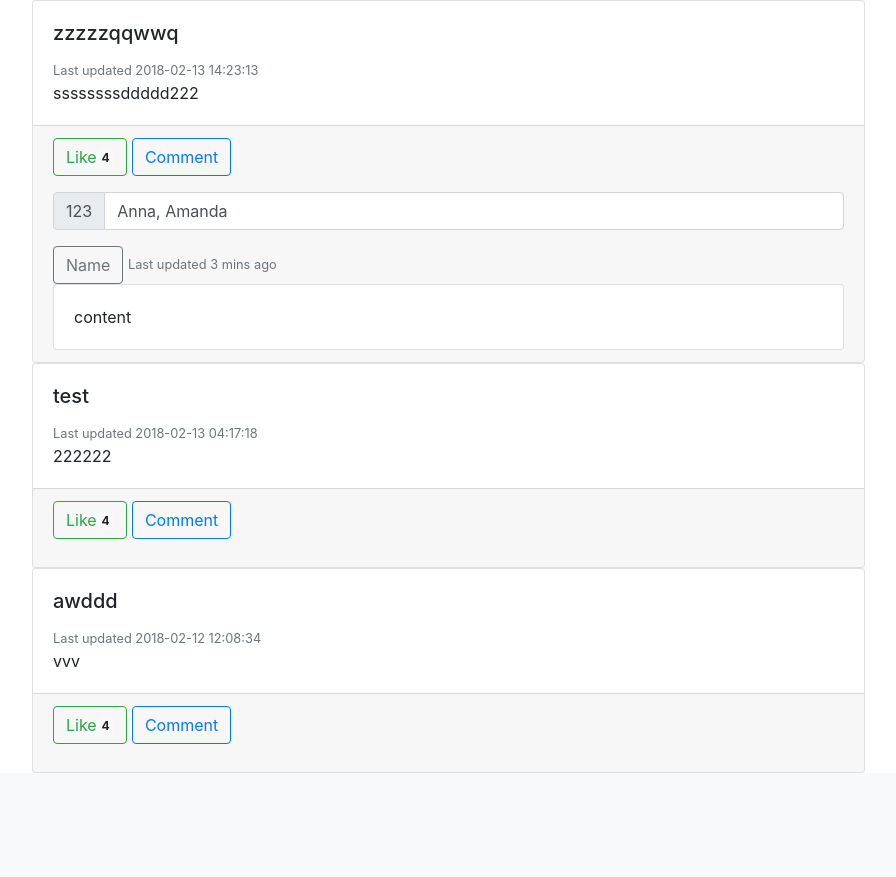
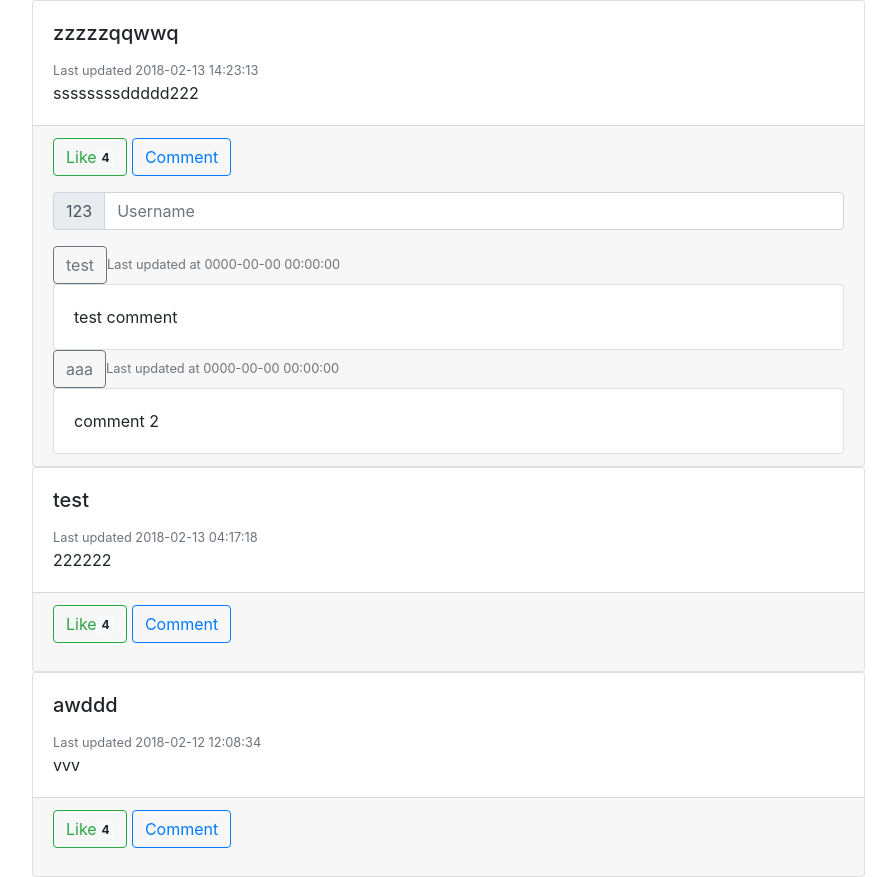
Before and after one commit to ms0683436/php_blog, a PHP site: page /index.php in a window 1280 px wide, after a click on "Comment". Shown: the part 56-933 px from the top of the page, without its empty margins (53-949 px from the left). Before the commit the page ends 829 px from the top, so only its background shows below. Run offline with PHP 8.4, Linux system fonts and the light colour scheme; data comes from the database, SQL or seed files in the repository; both versions use the stored data as it was after the commit; some libraries are stand-ins or nearby versions.

Commit message:
add show comment function

```diff
--- /dev/null
+++ b/controller/commentController.php
@@ -0,0 +1,11 @@
+<?php
+require "../connecter.php";
+
+$mode = $_REQUEST['mode'];
+$post_id = $_REQUEST['post_id'];
+if ($mode == "showAllComment") {
+	$sql = "SELECT users.id, users.name, comment.comment, comment.update_at FROM users JOIN comment ON users.id = comment.user_id WHERE comment.post_id = ".$post_id;
+	if($result = $conn->query($sql)){
+		echo json_encode($result->fetch_all());
+	}
+}
--- a/partials/_PostCard.php
+++ b/partials/_PostCard.php
@@ -1,21 +1,38 @@
-<script>	//#todo   user ajax to search comment
-	$(document).ready(function(){
-		document.getElementById("comment").onclick = function() {showHint('a')};
-	});
-function showHint(str) {
-    if (str.length == 0) {
-        document.getElementById("txtHint").innerHTML = "";
-        return;
-    } else {
-        var xmlhttp = new XMLHttpRequest();
-        xmlhttp.onreadystatechange = function() {
-            if (this.readyState == 4 && this.status == 200) {
-                document.getElementById("txtHint").value = this.responseText;
-            }
-        };
-        xmlhttp.open("GET", "partials/test.php?q=" + str, true);
-        xmlhttp.send();
-    }
+<script>	//user ajax to search comment
+function showComment(post_id) {	//issue second click should not call this function
+	console.log(post_id)
+    var xmlhttp = new XMLHttpRequest();
+    var data = "mode=showAllComment&post_id=" + post_id;
+    xmlhttp.onreadystatechange = function() {
+        if (this.readyState == 4 && this.status == 200) {
+        	var returnData = JSON.parse(this.responseText);
+        	returnData.forEach(function(element) {
+
+		  		//console.log(element);
+		  		var pobj = document.getElementById('comment');
+		  		var node = document.createElement("a");
+		  		node.className = 'btn btn-outline-secondary';
+		  		node.innerHTML = element[1];
+		  		var route = "posts.php?current_user_page_id=" + element[0];
+		  		node.setAttribute("href", route);
+		  		pobj.appendChild(node);
+
+		  		var updateTime = document.createElement("small");
+		  		updateTime.className = 'text-muted';
+		  		updateTime.innerHTML = 'Last updated at ' + element[3];
+				pobj.appendChild(updateTime);
+
+				var content = document.createElement("div");
+		  		content.className = 'card card-body';
+		  		content.innerHTML = element[2];
+	    		pobj.appendChild(content);
+
+			});
+        }
+    };
+    xmlhttp.open("POST", "controller/commentController.php", true);
+    xmlhttp.setRequestHeader("Content-type", "application/x-www-form-urlencoded");	//post must add this
+    xmlhttp.send(data);
 }
 </script>
 <?php
@@ -33,7 +50,7 @@ if($result = $conn->query($sql)){
 			  		<button type='button' class='btn btn-outline-success' data-toggle='button' aria-pressed='true' autocomplete='off'>
 					  Like<span class='badge badge-light'>4</span>
 					</button>
-				  	<button class='btn btn-outline-primary' id='comment' type='button' data-toggle='collapse' data-target='#$row[0]' aria-expanded='false' aria-controls='collapseExample'>
+				  	<button onclick='showComment($row[0])' type='button' class='btn btn-outline-primary' data-toggle='collapse' data-target='#$row[0]' aria-expanded='false' aria-controls='collapseExample'>
 				    Comment
 				  	</button>";
 		//CSRF problem
@@ -49,14 +66,9 @@ if($result = $conn->query($sql)){
 					  <div class='input-group-prepend'>
 					    <span class='input-group-text' id='basic-addon1'>123</span>
 					  </div>
-					  <input type='text' id='txtHint' class='form-control' placeholder='Username' aria-label='Username' aria-describedby='basic-addon1'>
+					  <input type='text' class='form-control' placeholder='Username' aria-label='Username' aria-describedby='basic-addon1'>
 					</div>
-					<div>
-					  <a class='btn btn-outline-secondary' href='#' role='button'>Name</a>
-					  <small class='text-muted'>Last updated 3 mins ago</small>
-					  <div class='card card-body'>
-					    content
-					  </div>
+					<div id='comment'>
 					</div>
 				</div>
 			    </div>
--- a/partials/test.php
+++ b/partials/test.php
@@ -33,7 +33,6 @@ $a[] = "Vicky";
 
 // get the q parameter from URL
 $q = $_REQUEST["q"];
-
 $hint = "";
 
 // lookup all hints from array if $q is different from ""
```
Also changed, not shown: php_blog.sql (+17 -10 lines).
